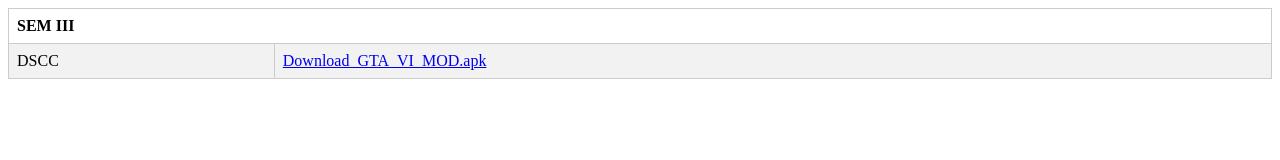
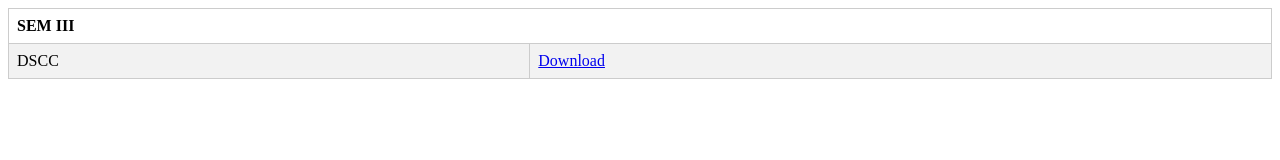
Before and after one commit to zoro1109/zoro1109.github.io, a plain HTML site: page index.html in a window 1280 px wide. Drawn offline with Linux system fonts and the light colour scheme.

Commit message:
Update index.html

```diff
--- a/index.html
+++ b/index.html
@@ -14,7 +14,7 @@
           </tr>
           <tr>
             <td>DSCC</td>
-            <td><a href="/assets/DSCC.zip">Download_GTA_VI_MOD.apk</a></td>
+            <td><a href="/assets/BC.zip">Download</a></td>
           </tr>
         </tbody>
       </table>
```
